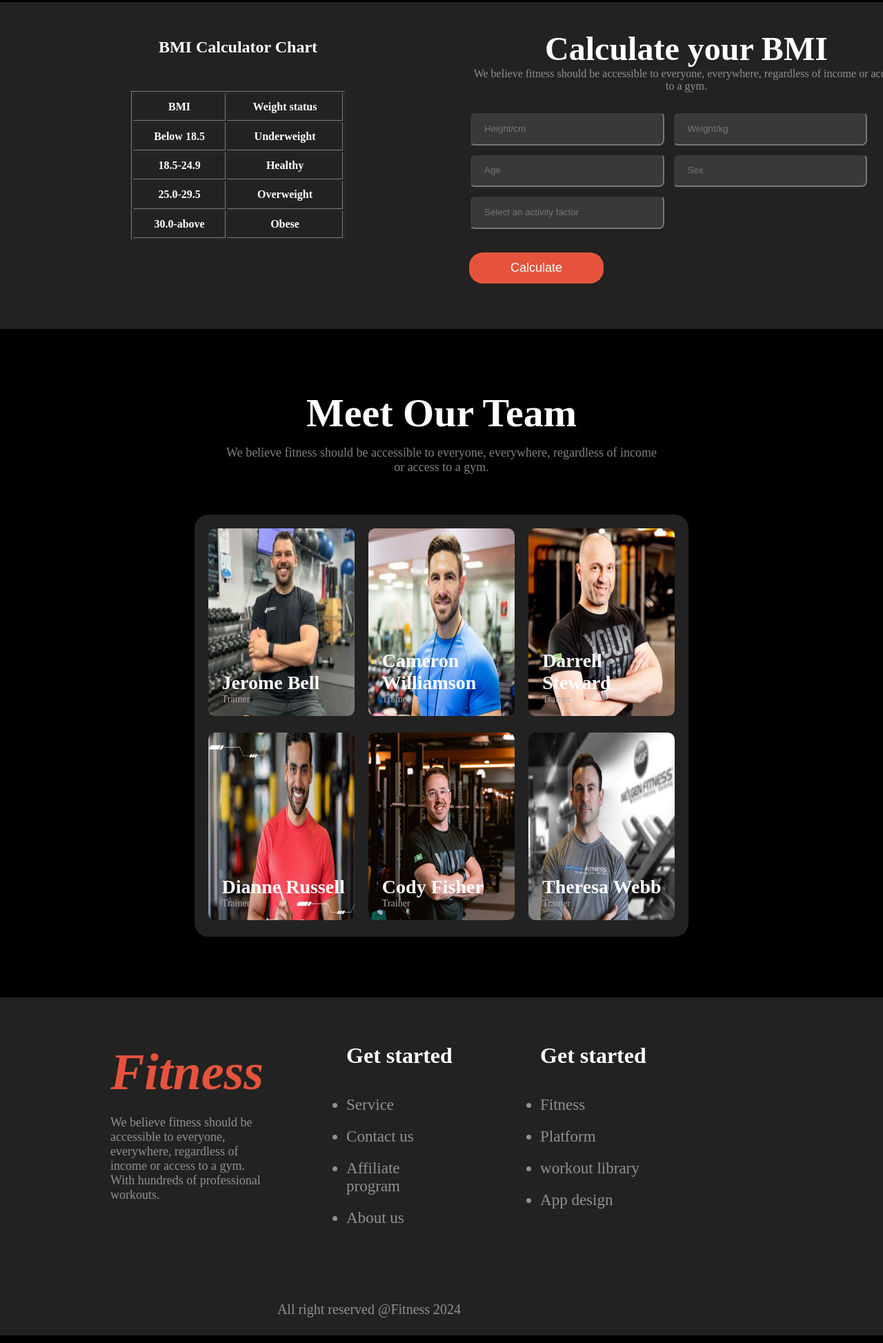
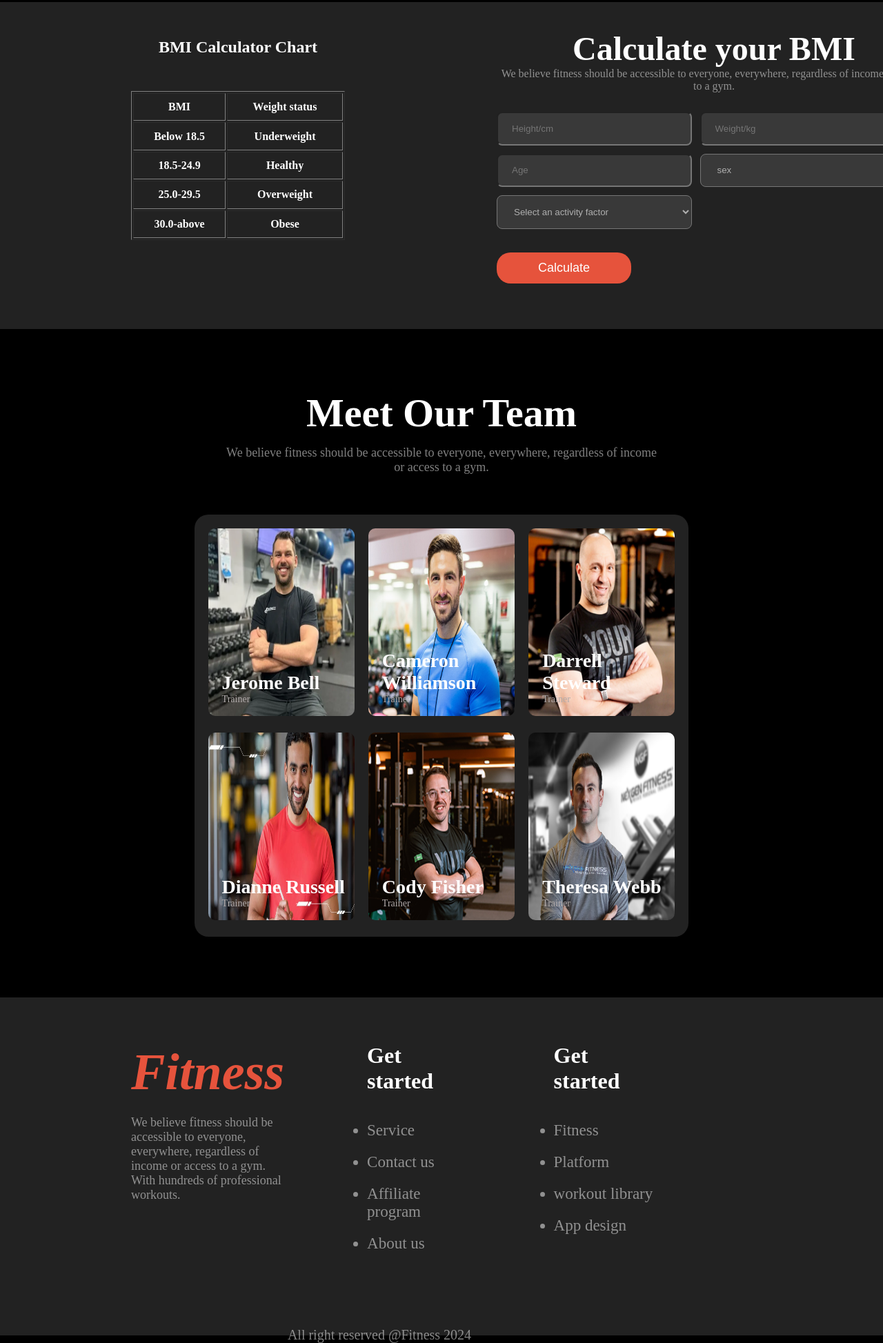
Before and after one commit to Durlov-D/my-assignment-no-2, a plain HTML site: page index.html in a window 1280 px wide. Shown: the part 3411-5358 px from the top of the page at 69% size. Drawn offline with Linux system fonts and the light colour scheme.

Commit message:
assignment no 2 is finally done.

```diff
--- a/index.html
+++ b/index.html
@@ -307,7 +307,13 @@
             We believe fitness should be accessible to everyone, everywhere, regardless of income or access to a gym.
           </p>
           <div class="iput-tag-data">
-            <input class="input-all-data" type="" placeholder="Height/cm"><input class="input-all-data" type="" placeholder="Weight/kg"><input class="input-all-data" type="" placeholder="Age"><input class="input-all-data" type="" placeholder="Sex"><input class="input-all-data" type="" placeholder="Select an activity factor">
+            <input class="input-all-data" type="" placeholder="Height/cm"><input class="input-all-data" type="" placeholder="Weight/kg"><input class="input-all-data" type="" placeholder="Age">
+            <select class="input-all-data" name="" id="">
+              <option value="sex">sex</option>
+            </select>
+            <select class="input-all-data" name="" id=""> <option value="Select an activity factor">Select an activity factor</option>
+            </select>
+
           </div>
           <button class="join-now-btn">
             Calculate
@@ -398,7 +404,7 @@
              <h1 class="get-started-text">
                 Get started
              </h1>
-             <ul>
+             <ul class="services-of-workout-text-container">
                 <li  class="services-of-workout">Service</li>
                 <li  class="services-of-workout">Contact us</li>
                 <li  class="services-of-workout">Affiliate program</li>
--- a/style/style.css
+++ b/style/style.css
@@ -483,7 +483,7 @@ header {
     text-align: center;
     padding-left: 190px;
     padding-right: 190px;
-    gap: 180px;
+    gap: 220px;
 }
 
 .bmi-text-title-and-subtitle{
@@ -540,6 +540,7 @@ header {
 
 }
 .iput-tag-data{
+    width: 100%;
     display: grid;
     grid-template-columns: repeat(2, 1fr);
     gap: 12px;
@@ -550,6 +551,7 @@ header {
 }
 
 .input-all-data{
+    width: 100%;
     border-radius: 8px;
     padding-left: 20px;
     background-color: rgba(255, 255, 255, 0.1);
@@ -639,7 +641,7 @@ footer{
     width: 100%;
 
     height: 490px;
-    padding-left: 160px;
+    padding-left: 190px;
     padding-top: 66px;
     background-color: #222222;
     margin: 0 auto;
@@ -686,9 +688,11 @@ footer{
     color: rgba(255, 255, 255, 0.5);
     text-decoration: none;
 }
-/* .services-of-workout-text-container{
+
+.services-of-workout-text-container{
     text-decoration: none;
-} */
+}
+
  ul{
     text-decoration: none;
  }
```
